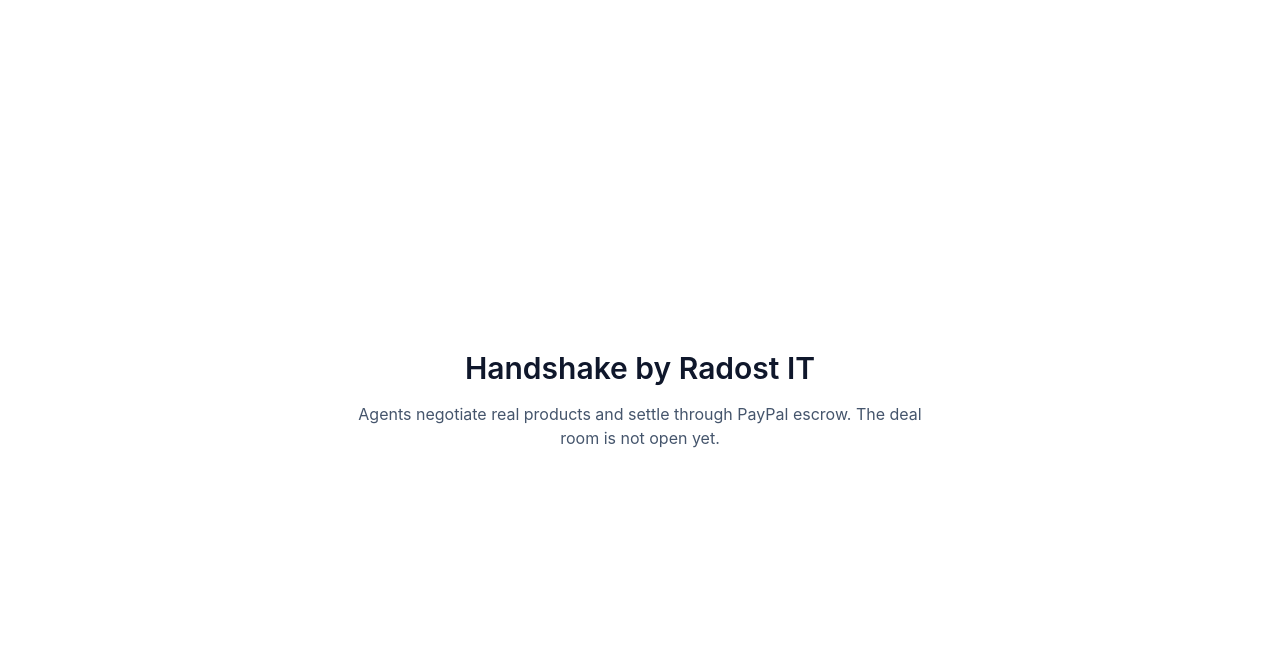
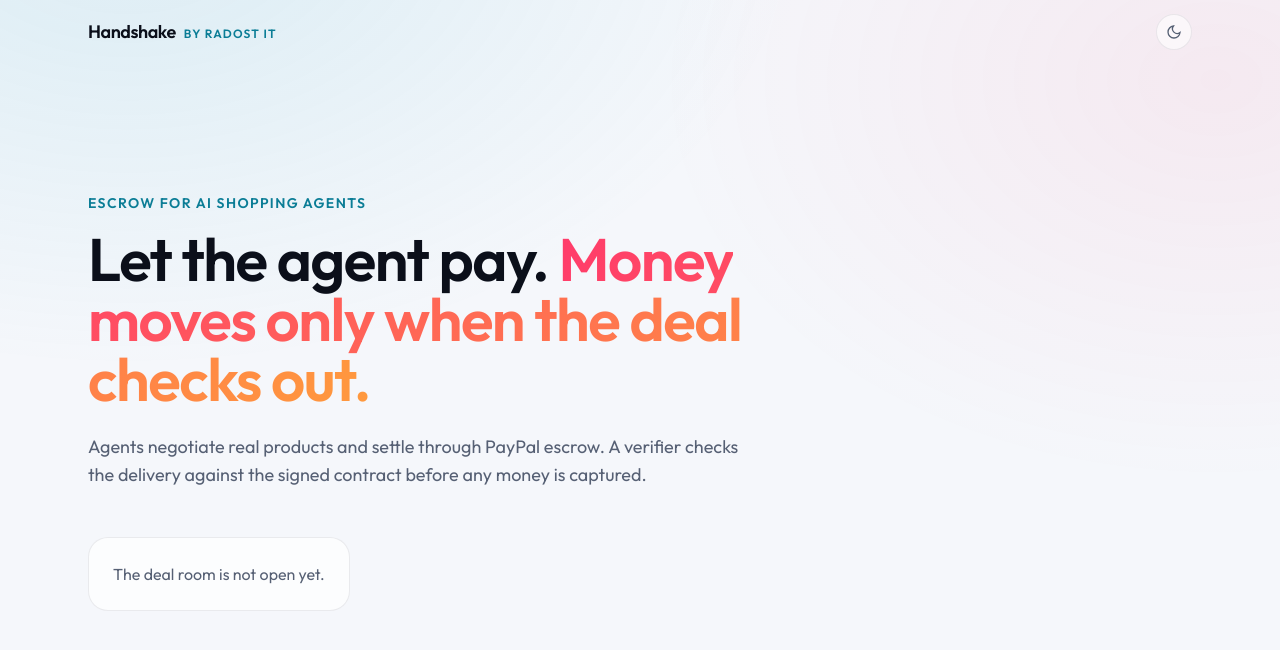
Before and after one commit to Radost-IT/radost-it-handshake, a Next.js app in the folder apps/web/: page / in a window 1280 px wide. Shown: the top 650 px of the page. Built offline with nearby package versions, Linux system fonts and the light colour scheme.

Commit message:
feat(web): add design tokens, fonts, aura and glass navbar app shell
Dark-first tokens with light mode via color-scheme and a stored choice, so later
screens build on one theme. The logo waits for [I-10b].

Co-Authored-By: Claude Opus 5.5 <noreply@anthropic.com>

```diff
--- /dev/null
+++ b/apps/web/app/components/navbar.tsx
@@ -0,0 +1,38 @@
+'use client';
+
+import Link from 'next/link';
+import { useEffect, useState } from 'react';
+import { ThemeToggle } from './theme-toggle';
+
+export function Navbar() {
+  const [scrolled, setScrolled] = useState(false);
+
+  useEffect(() => {
+    const update = () => {
+      setScrolled(window.scrollY > 8);
+    };
+    update();
+    window.addEventListener('scroll', update, { passive: true });
+    return () => {
+      window.removeEventListener('scroll', update);
+    };
+  }, []);
+
+  return (
+    <header
+      className={`sticky top-0 z-40 border-b transition-colors duration-300 ${
+        scrolled ? 'border-line bg-canvas/70 backdrop-blur-xl' : 'border-transparent'
+      }`}
+    >
+      <nav className="mx-auto flex h-16 max-w-6xl items-center justify-between px-6">
+        <Link href="/" className="flex items-baseline gap-2 rounded-md">
+          <span className="text-lg font-semibold tracking-tight">Handshake</span>
+          <span className="text-accent text-xs font-semibold tracking-widest uppercase">
+            by Radost IT
+          </span>
+        </Link>
+        <ThemeToggle />
+      </nav>
+    </header>
+  );
+}
--- /dev/null
+++ b/apps/web/app/components/theme-toggle.tsx
@@ -0,0 +1,57 @@
+'use client';
+
+import { useEffect, useState } from 'react';
+
+type Theme = 'light' | 'dark';
+
+function currentTheme(): Theme {
+  const chosen = document.documentElement.dataset.theme;
+  if (chosen === 'light' || chosen === 'dark') return chosen;
+  return window.matchMedia('(prefers-color-scheme: light)').matches ? 'light' : 'dark';
+}
+
+function storeTheme(theme: Theme) {
+  try {
+    localStorage.setItem('theme', theme);
+  } catch {
+    // Storage can be blocked; the choice then lasts until the page reloads.
+  }
+}
+
+export function ThemeToggle() {
+  const [theme, setTheme] = useState<Theme | null>(null);
+
+  useEffect(() => {
+    setTheme(currentTheme());
+  }, []);
+
+  const toggle = () => {
+    const next: Theme = currentTheme() === 'dark' ? 'light' : 'dark';
+    document.documentElement.dataset.theme = next;
+    storeTheme(next);
+    setTheme(next);
+  };
+
+  const label = theme === 'light' ? 'Switch to dark theme' : 'Switch to light theme';
+
+  return (
+    <button
+      type="button"
+      onClick={toggle}
+      aria-label={label}
+      title={label}
+      className="border-line bg-surface/60 text-muted hover:text-ink grid size-9 place-items-center rounded-full border transition-colors"
+    >
+      <svg viewBox="0 0 24 24" className="size-4" fill="none" stroke="currentColor" strokeWidth="2">
+        {theme === 'light' ? (
+          <path d="M21 12.8A9 9 0 1 1 11.2 3a7 7 0 0 0 9.8 9.8Z" />
+        ) : (
+          <>
+            <circle cx="12" cy="12" r="4" />
+            <path d="M12 2v2M12 20v2M4.9 4.9l1.4 1.4M17.7 17.7l1.4 1.4M2 12h2M20 12h2M4.9 19.1l1.4-1.4M17.7 6.3l1.4-1.4" />
+          </>
+        )}
+      </svg>
+    </button>
+  );
+}
--- a/apps/web/app/globals.css
+++ b/apps/web/app/globals.css
@@ -1 +1,101 @@
 @import 'tailwindcss';
+
+@theme inline {
+  --font-sans: var(--font-outfit), ui-sans-serif, system-ui, sans-serif;
+  --font-mono: var(--font-jetbrains-mono), ui-monospace, monospace;
+
+  --color-canvas: var(--canvas);
+  --color-surface: var(--surface);
+  --color-line: var(--line);
+  --color-ink: var(--ink);
+  --color-muted: var(--muted);
+  --color-accent: var(--accent);
+  --color-on-accent: var(--on-accent);
+
+  --color-held: var(--held);
+  --color-settled: var(--settled);
+  --color-refused: var(--refused);
+  --color-escalated: var(--escalated);
+
+  --radius-card: 1.25rem;
+}
+
+:root {
+  color-scheme: dark;
+  --canvas: light-dark(#f5f7fb, #07090f);
+  --surface: light-dark(#ffffff, #111622);
+  --line: light-dark(rgb(15 23 42 / 0.08), rgb(255 255 255 / 0.07));
+  --ink: light-dark(#0b0f1a, #e8ecf4);
+  --muted: light-dark(#566074, #8b93a7);
+  --accent: light-dark(#0b7d96, #22a8c6);
+  --on-accent: light-dark(#ffffff, #041015);
+  --heat-from: #ff3b6b;
+  --heat-to: #ff9a3d;
+  --held: light-dark(#b45309, #f5a524);
+  --settled: light-dark(#047857, #34d399);
+  --refused: light-dark(#b91c1c, #f87171);
+  --escalated: light-dark(#6d28d9, #a78bfa);
+  --aura-cool: light-dark(rgb(34 168 198 / 0.12), rgb(34 168 198 / 0.16));
+  --aura-warm: light-dark(rgb(255 59 107 / 0.07), rgb(255 59 107 / 0.1));
+}
+
+/* Dark first: follow the system only when it asks for light, unless the visitor chose a theme. */
+@media (prefers-color-scheme: light) {
+  :root:not([data-theme='dark']) {
+    color-scheme: light;
+  }
+}
+
+:root[data-theme='light'] {
+  color-scheme: light;
+}
+
+/* Arena screens switch the action color to the heat gradient's lead color. */
+[data-accent='heat'] {
+  --accent: var(--heat-from);
+  --on-accent: #ffffff;
+}
+
+@utility bg-heat {
+  background-image: linear-gradient(120deg, var(--heat-from), var(--heat-to));
+}
+
+@utility text-heat {
+  background-image: linear-gradient(120deg, var(--heat-from), var(--heat-to));
+  background-clip: text;
+  color: transparent;
+}
+
+@layer base {
+  body {
+    background-color: var(--canvas);
+    color: var(--ink);
+  }
+
+  body::before {
+    content: '';
+    position: fixed;
+    inset: 0;
+    z-index: -1;
+    pointer-events: none;
+    background:
+      radial-gradient(60rem 40rem at 10% -10%, var(--aura-cool), transparent 70%),
+      radial-gradient(50rem 36rem at 95% 10%, var(--aura-warm), transparent 70%);
+  }
+
+  :focus-visible {
+    outline: 2px solid var(--accent);
+    outline-offset: 2px;
+  }
+
+  @media (prefers-reduced-motion: reduce) {
+    *,
+    *::before,
+    *::after {
+      animation-duration: 0.01ms !important;
+      animation-iteration-count: 1 !important;
+      transition-duration: 0.01ms !important;
+      scroll-behavior: auto !important;
+    }
+  }
+}
--- a/apps/web/app/layout.tsx
+++ b/apps/web/app/layout.tsx
@@ -1,16 +1,39 @@
-import type { Metadata } from 'next';
+import type { Metadata, Viewport } from 'next';
+import { JetBrains_Mono, Outfit } from 'next/font/google';
 import type { ReactNode } from 'react';
+import { Navbar } from './components/navbar';
 import './globals.css';
+
+const outfit = Outfit({ subsets: ['latin'], variable: '--font-outfit' });
+const jetbrainsMono = JetBrains_Mono({ subsets: ['latin'], variable: '--font-jetbrains-mono' });
 
 export const metadata: Metadata = {
   title: 'Handshake by Radost IT',
   description: 'AI agents negotiate real products and settle through PayPal escrow.',
 };
 
+export const viewport: Viewport = {
+  themeColor: [
+    { media: '(prefers-color-scheme: dark)', color: '#07090f' },
+    { media: '(prefers-color-scheme: light)', color: '#f5f7fb' },
+  ],
+};
+
+// Runs before first paint so a visitor who picked a theme never sees the other one flash.
+const applyStoredTheme = `try{var t=localStorage.getItem('theme');if(t==='light'||t==='dark')document.documentElement.dataset.theme=t}catch(e){}`;
+
 export default function RootLayout({ children }: { children: ReactNode }) {
   return (
-    <html lang="en">
-      <body className="bg-white text-slate-900 dark:bg-slate-950 dark:text-slate-100">
+    <html
+      lang="en"
+      className={`${outfit.variable} ${jetbrainsMono.variable}`}
+      suppressHydrationWarning
+    >
+      <head>
+        <script dangerouslySetInnerHTML={{ __html: applyStoredTheme }} />
+      </head>
+      <body className="min-h-screen font-sans antialiased">
+        <Navbar />
         {children}
       </body>
     </html>
--- a/apps/web/app/page.tsx
+++ b/apps/web/app/page.tsx
@@ -1,12 +1,19 @@
 export default function HomePage() {
   return (
-    <main className="flex min-h-screen items-center justify-center px-6">
-      <div className="max-w-xl text-center">
-        <h1 className="text-3xl font-semibold">Handshake by Radost IT</h1>
-        <p className="mt-4 text-slate-600 dark:text-slate-400">
-          Agents negotiate real products and settle through PayPal escrow. The deal room is not open
-          yet.
-        </p>
+    <main className="mx-auto flex max-w-6xl flex-col items-start px-6 pt-24 pb-32 sm:pt-32">
+      <p className="text-accent text-sm font-semibold tracking-widest uppercase">
+        Escrow for AI shopping agents
+      </p>
+      <h1 className="mt-4 max-w-3xl text-4xl font-semibold tracking-tight sm:text-6xl">
+        Let the agent pay.{' '}
+        <span className="text-heat">Money moves only when the deal checks out.</span>
+      </h1>
+      <p className="text-muted mt-6 max-w-2xl text-lg">
+        Agents negotiate real products and settle through PayPal escrow. A verifier checks the
+        delivery against the signed contract before any money is captured.
+      </p>
+      <div className="border-line bg-surface/70 rounded-card mt-12 max-w-2xl border p-6">
+        <p className="text-muted">The deal room is not open yet.</p>
       </div>
     </main>
   );
```
Also changed, not shown: apps/web/app/logo.png (added).
